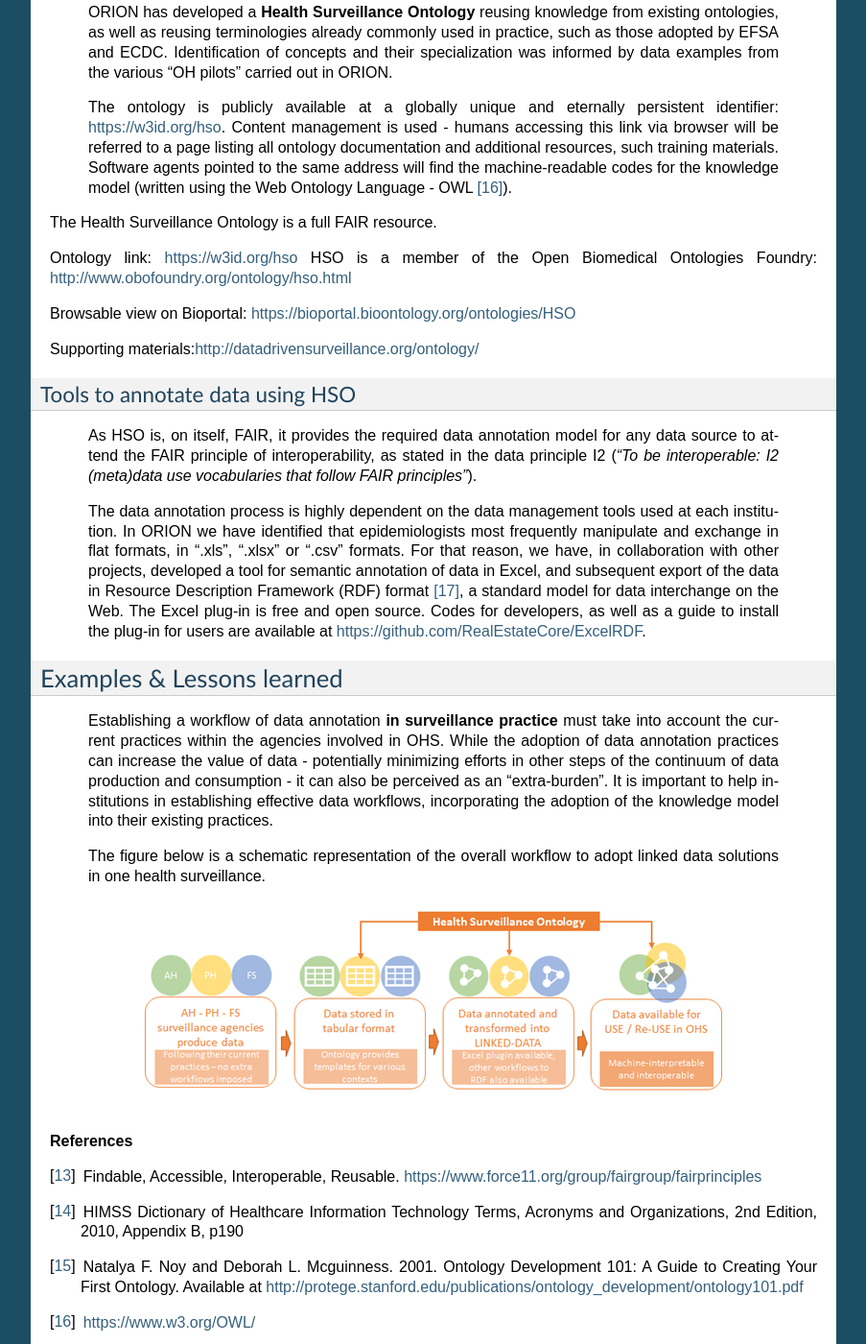
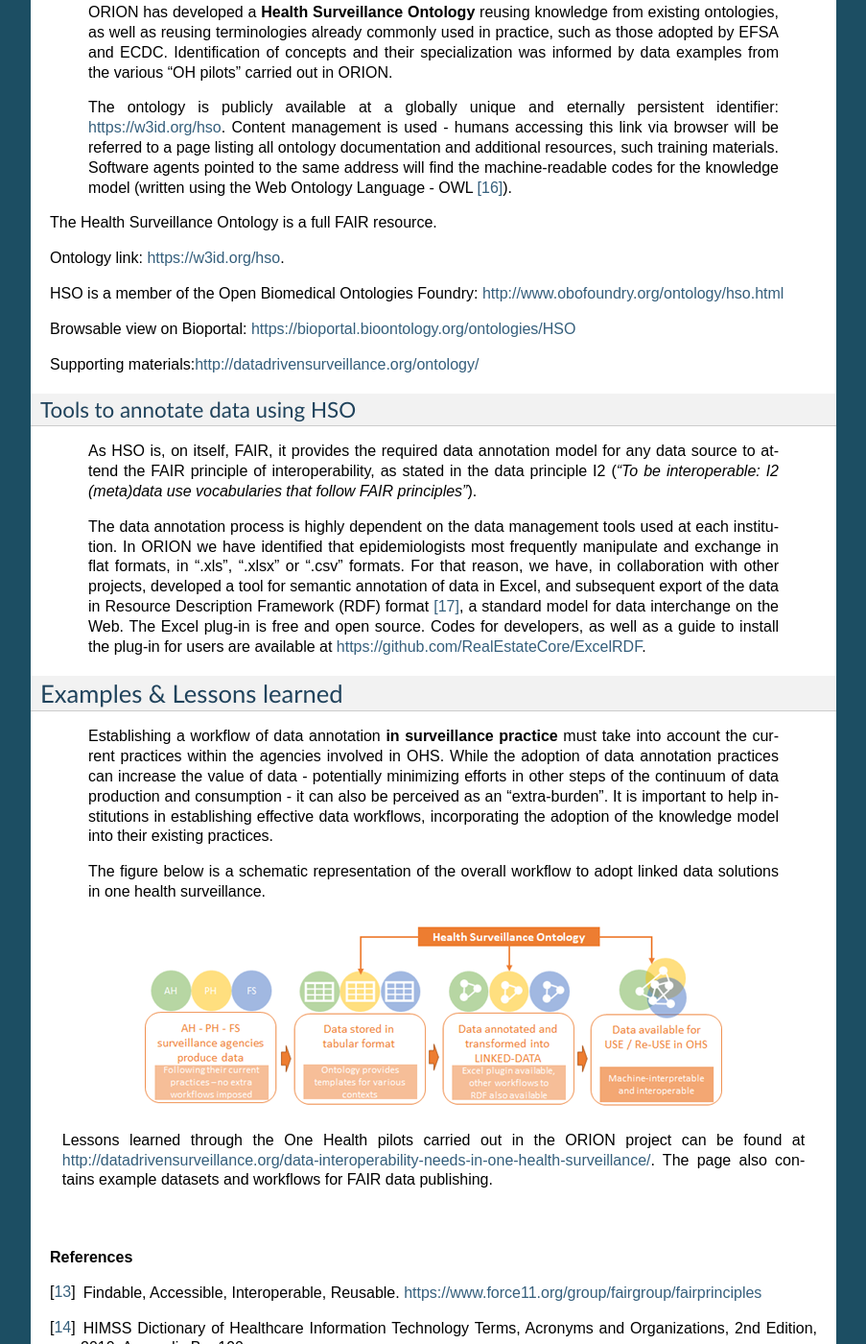
Before and after one commit to EJP-ORION/OH-Surveillance-Codex, a Sphinx documentation site: the page built from docs/4-the-data-principle.rst, in a window 1280 px wide and 1400 px high, scrolled down 1543 px. Shown: the whole window at 96% size, without its empty margins (198-1101 px from the left). Built offline with Sphinx 7.4.7, drawn with Linux system fonts in a browser that asks for light colours.

Commit message:
Update 4-the-data-principle.rst

```diff
--- a/docs/4-the-data-principle.rst
+++ b/docs/4-the-data-principle.rst
@@ -119,7 +119,8 @@ Methods
 
 The Health Surveillance Ontology is a full FAIR resource.
 
-Ontology link: https://w3id.org/hso
+Ontology link: https://w3id.org/hso.
+
 HSO is a member of the Open Biomedical Ontologies Foundry: http://www.obofoundry.org/ontology/hso.html
 
 Browsable view on Bioportal: https://bioportal.bioontology.org/ontologies/HSO
@@ -165,6 +166,8 @@ Examples & Lessons learned
    The figure below is a schematic representation of the overall
    workflow to adopt linked data solutions in one health surveillance.
 
+
+
 .. figure:: ../assets/img/20191912_OHS_Data.png
    :width: 6.27083in
    :height: 1.97222in
@@ -172,10 +175,12 @@ Examples & Lessons learned
    :alt: alternate text
    :figclass: align-center
 
-..
+
+
    Lessons learned through the One Health pilots carried out in the ORION
    project can be found at http://datadrivensurveillance.org/data-interoperability-needs-in-one-health-surveillance/.
    The page also contains example datasets and workflows for FAIR data publishing.
+
 
 .. rubric:: References
 
```
